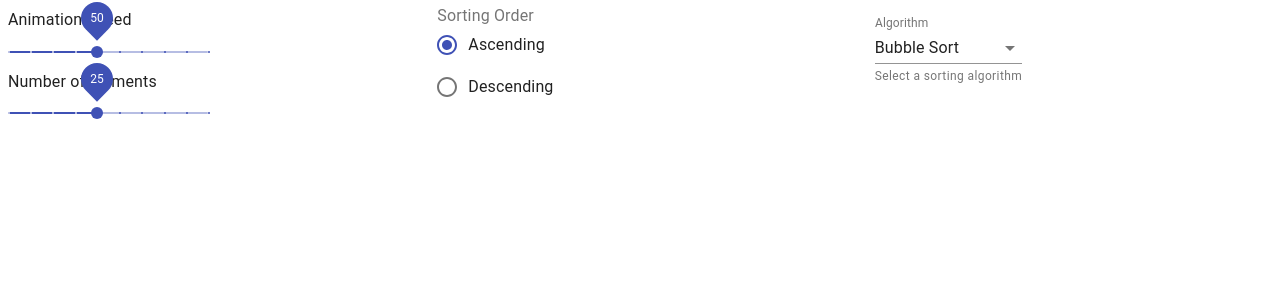
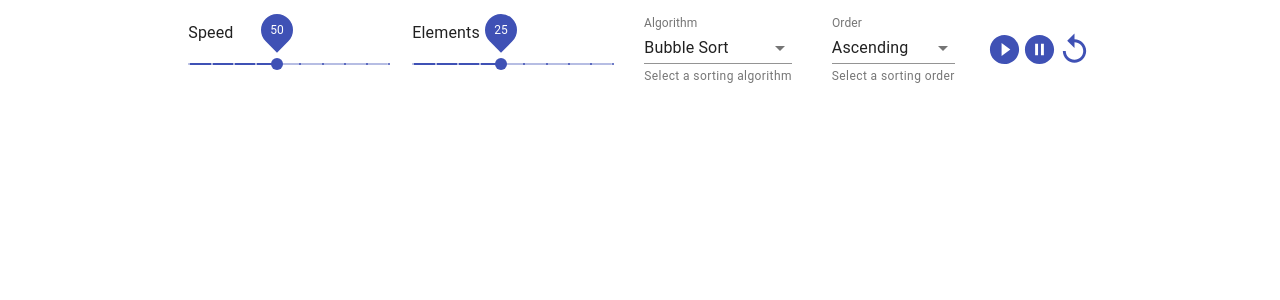
Before and after one commit to polcats/VisuAlgo, a React (Create React App) app: page / in a window 1280 px wide. Shown: the top 300 px of the page. Built offline with nearby package versions, Linux system fonts and the light colour scheme.

Commit message:
Updated menu structure and added control buttons.

```diff
--- a/package.json
+++ b/package.json
@@ -33,6 +33,7 @@
   },
   "devDependencies": {
     "@material-ui/core": "^4.11.0",
+    "@material-ui/icons": "^4.9.1",
     "@types/react-router-dom": "^5.1.5",
     "eslint-config-airbnb": "18.2.0",
     "eslint-config-prettier": "^6.11.0",
--- /dev/null
+++ b/src/containers/MenuControls.tsx
@@ -0,0 +1,19 @@
+import React from 'react';
+import { observer } from 'mobx-react-lite';
+
+import Grid from '@material-ui/core/Grid';
+import PlayCircleFilledIcon from '@material-ui/icons/PlayCircleFilled';
+import PauseCircleFilledIcon from '@material-ui/icons/PauseCircleFilled';
+import ReplayIcon from '@material-ui/icons/Replay';
+
+const MenuControls: React.FC<{}> = () => {
+  return (
+    <Grid item>
+      <PlayCircleFilledIcon color="primary" fontSize="large" />
+      <PauseCircleFilledIcon color="primary" fontSize="large" />
+      <ReplayIcon color="primary" fontSize="large" />
+    </Grid>
+  );
+};
+
+export default observer(MenuControls);
--- a/src/containers/MenuRadios.tsx
+++ /dev/null
@@ -1,39 +0,0 @@
-import React from 'react';
-import { observer } from 'mobx-react-lite';
-import FormControl from '@material-ui/core/FormControl';
-import FormControlLabel from '@material-ui/core/FormControlLabel';
-import FormLabel from '@material-ui/core/FormLabel';
-import Radio from '@material-ui/core/Radio';
-import RadioGroup from '@material-ui/core/RadioGroup';
-
-const MenuRadios: React.FC<{}> = () => {
-  const [order, setOrder] = React.useState('asc');
-  const onSetOrder = (event: React.ChangeEvent<HTMLInputElement>) => {
-    setOrder((event.target as HTMLInputElement).value);
-  };
-
-  return (
-    <FormControl component="fieldset">
-      <FormLabel component="legend">Sorting Order</FormLabel>
-      <RadioGroup
-        aria-label="Order"
-        name="order"
-        value={order}
-        onChange={onSetOrder}
-      >
-        <FormControlLabel
-          value="asc"
-          control={<Radio color="primary" />}
-          label="Ascending"
-        />
-        <FormControlLabel
-          value="des"
-          control={<Radio color="primary" />}
-          label="Descending"
-        />
-      </RadioGroup>
-    </FormControl>
-  );
-};
-
-export default observer(MenuRadios);
--- a/src/containers/MenuSelects.tsx
+++ b/src/containers/MenuSelects.tsx
@@ -5,6 +5,7 @@ import FormControl from '@material-ui/core/FormControl';
 import InputLabel from '@material-ui/core/InputLabel';
 import FormHelperText from '@material-ui/core/FormHelperText';
 import NativeSelect from '@material-ui/core/NativeSelect';
+import Grid from '@material-ui/core/Grid';
 
 const useStyles = makeStyles((theme: Theme) =>
   createStyles({
@@ -18,12 +19,18 @@ const useStyles = makeStyles((theme: Theme) =>
 const MenuSelects: React.FC<{}> = () => {
   const classes = useStyles();
   const [algo, setAlgo] = React.useState('bubble');
+  const [order, setOrder] = React.useState('asc');
+
   const onSetAlgo = (event: React.ChangeEvent<{ value: unknown }>) => {
     setAlgo(event.target.value as string);
-    console.log(event.target.value);
+  };
+  const onSetOrder = (event: React.ChangeEvent<{ value: unknown }>) => {
+    setOrder(event.target.value as string);
   };
 
   return (
+    <>
+      <Grid item>
         <FormControl className={classes.formControl}>
           <InputLabel htmlFor="uncontrolled-native">Algorithm</InputLabel>
           <NativeSelect
@@ -40,6 +47,25 @@ const MenuSelects: React.FC<{}> = () => {
           </NativeSelect>
           <FormHelperText>Select a sorting algorithm</FormHelperText>
         </FormControl>
+      </Grid>
+      <Grid item>
+        <FormControl className={classes.formControl}>
+          <InputLabel htmlFor="uncontrolled-native">Order</InputLabel>
+          <NativeSelect
+            defaultValue={order}
+            inputProps={{
+              name: 'name',
+              id: 'uncontrolled-native',
+            }}
+            onChange={onSetOrder}
+          >
+            <option value="asc">Ascending</option>
+            <option value="desc">Descending</option>
+          </NativeSelect>
+          <FormHelperText>Select a sorting order</FormHelperText>
+        </FormControl>
+      </Grid>
+    </>
   );
 };
 
--- a/src/containers/MenuSliders.tsx
+++ b/src/containers/MenuSliders.tsx
@@ -3,6 +3,7 @@ import { observer } from 'mobx-react-lite';
 import { createStyles, makeStyles, Theme } from '@material-ui/core/styles';
 import Typography from '@material-ui/core/Typography';
 import Slider from '@material-ui/core/Slider';
+import Grid from '@material-ui/core/Grid';
 
 const useStyles = makeStyles((theme: Theme) =>
   createStyles({
@@ -30,8 +31,9 @@ const MenuSliders: React.FC<{}> = () => {
 
   return (
     <>
+      <Grid item>
         <Typography id="discrete-slider" gutterBottom>
-        Animation Speed
+          Speed
         </Typography>
         <Slider
           className={classes.slider}
@@ -45,8 +47,10 @@ const MenuSliders: React.FC<{}> = () => {
           max={100}
           onChange={onSetSpeed}
         />
+      </Grid>
+      <Grid item>
         <Typography id="discrete-slider" gutterBottom>
-        Number of Elements
+          Elements
         </Typography>
         <Slider
           className={classes.slider}
@@ -60,6 +64,7 @@ const MenuSliders: React.FC<{}> = () => {
           max={50}
           onChange={onSetElem}
         />
+      </Grid>
     </>
   );
 };
--- a/src/containers/menu.tsx
+++ b/src/containers/menu.tsx
@@ -3,22 +3,22 @@ import { observer } from 'mobx-react-lite';
 import Box from '@material-ui/core/Box';
 import Grid from '@material-ui/core/Grid';
 import MenuSliders from './MenuSliders';
-import MenuRadios from './MenuRadios';
 import MenuSelects from './MenuSelects';
+import MenuControls from './MenuControls';
 
 const Menu: React.FC<{}> = () => {
   return (
     <Box color="text.primary">
-      <Grid container spacing={3}>
-        <Grid item xs>
-          <MenuSliders />
-        </Grid>
-        <Grid item xs>
-          <MenuRadios />
-        </Grid>
-        <Grid item xs>
-          <MenuSelects />
-        </Grid>
+      <Grid
+        container
+        direction="row"
+        justify="center"
+        alignItems="center"
+        spacing={3}
+      >
+        <MenuSliders />
+        <MenuSelects />
+        <MenuControls />
       </Grid>
     </Box>
   );
```
Also changed, not shown: 1 other file (tests, documents, lock files or other folders). Lines whose indentation alone changed are shown as unchanged.
